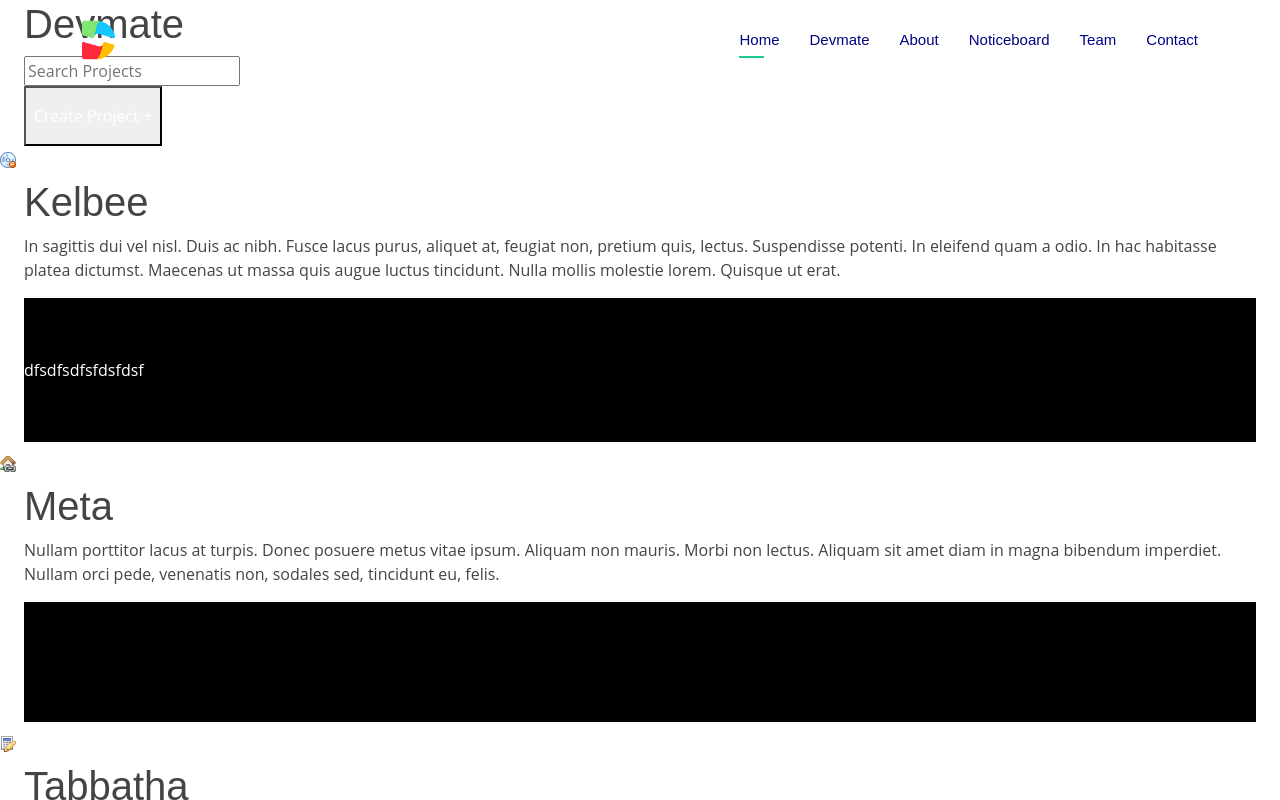
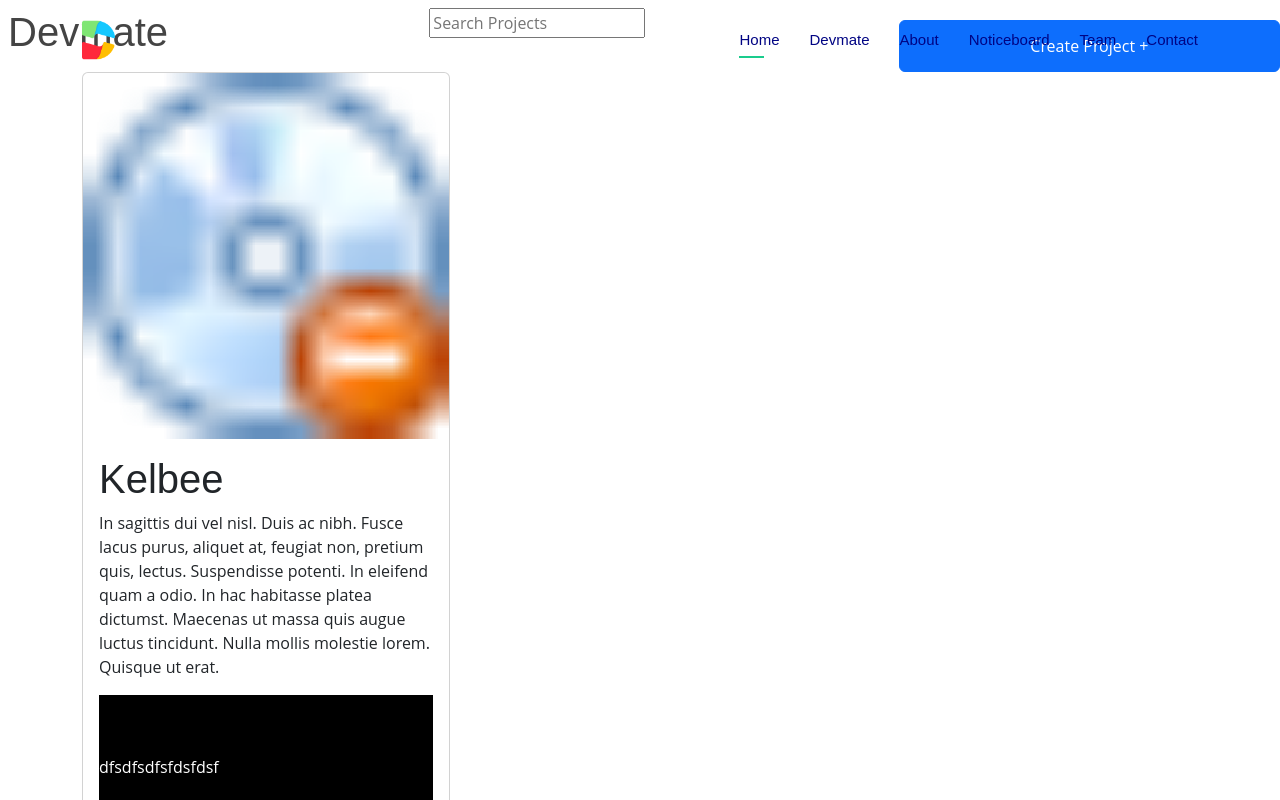
Before and after one commit to devsoc-iitkgp/devsoc-frontend, a React (Vite) app: page /devmate in a window 1280 px wide. Shown: the top 800 px of the page. Built offline with nearby package versions, Linux system fonts and the light colour scheme.

Commit message:
tailwind to bootstrap

```diff
--- a/src/Pages/Devmate.jsx
+++ b/src/Pages/Devmate.jsx
@@ -2,22 +2,24 @@ import mock_data from "../assets/MOCK_DATA.json";
 
 function Devmate() {
   return (
-    <div className=" overflow-x-hidden">
-      <div className="bg-[#FAFAFA] h-[80px] flex justify-between items-center m-auto px-4">
-        <h1 className="text-4xl">Devmate</h1>
-        <div>
+    <div className="overflow-x-hidden">
+      <div className="d-flex justify-content-around">
+        <h1 className="p-2 flex-fill">Devmate</h1>
+        <div className = "p-2 flex-fill">
           <input type="search" id="search" placeholder="Search Projects" />
         </div>
-        <button className="bg-[#020049] text-white font-semibold py-3 px-2 rounded-xl">Create Project +</button>
+        <button className="p-2 flex-fill btn btn-primary">Create Project +</button>
       </div>
-      <div className="h-auto w-screen flex flex-wrap justify-center items-center gap-10 mt-8 bg-[#FAFAFA]">
+      <div className="container">
         {mock_data.map((item)=>{
           return (
-            <div key={item.project_id} className=" h-[500px] max-h-[500px] w-1/4 overflow-hidden border-2 border-[#060b11] border-solid rounded-xl relative">
-              <img src={item.thumbnail} alt="" className=" w-full object-contain absolute z-10 top-0"/>
-              <section className="absolute bottom-0 h-[40%] bg-[#dfd2e1] px-4 py-2 z-20 overflow-hidden">
-                <h1 className=" text-2xl mb-2">{item.project_name}</h1>
-                <p className="">{item.project_description}</p>
+            <div className="col">
+             {/* <div className="col"> */}
+            <div key={item.project_id} className="card" style = {{width:'33%'}}>
+              <img src={item.thumbnail} alt="" className="card-img-top"/>
+              <section className="card-body">
+                <h1 className="card-title">{item.project_name}</h1>
+                <p className="card-text">{item.project_description}</p>
                 <section className="h-[50%] bg-black text-white w-full">
                   {item.tags.map((tag)=>{
                     return (
@@ -27,9 +29,12 @@ function Devmate() {
                 </section>
               </section>
             </div>
+            {/* </div>  */}
+            </div>
           )
         })}
       </div>
+
       <div className="h-[100px] w-full bg-[#FAFAFA]"></div>
     </div>
   )
```
